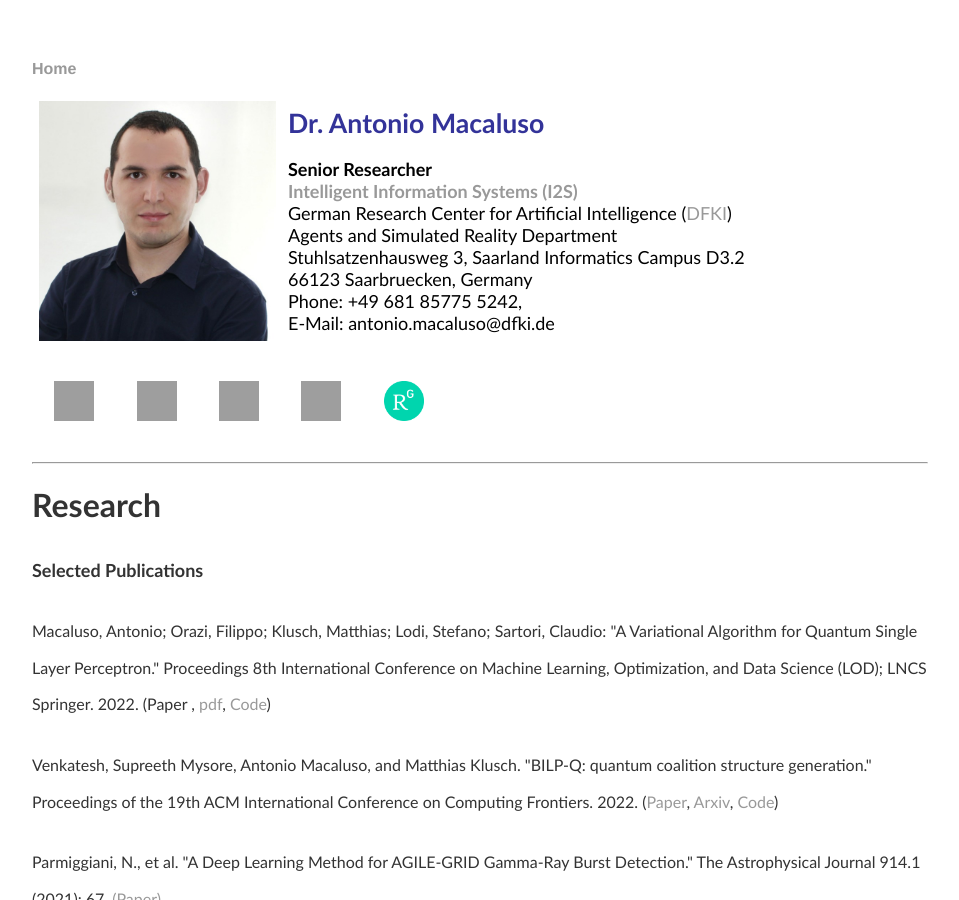
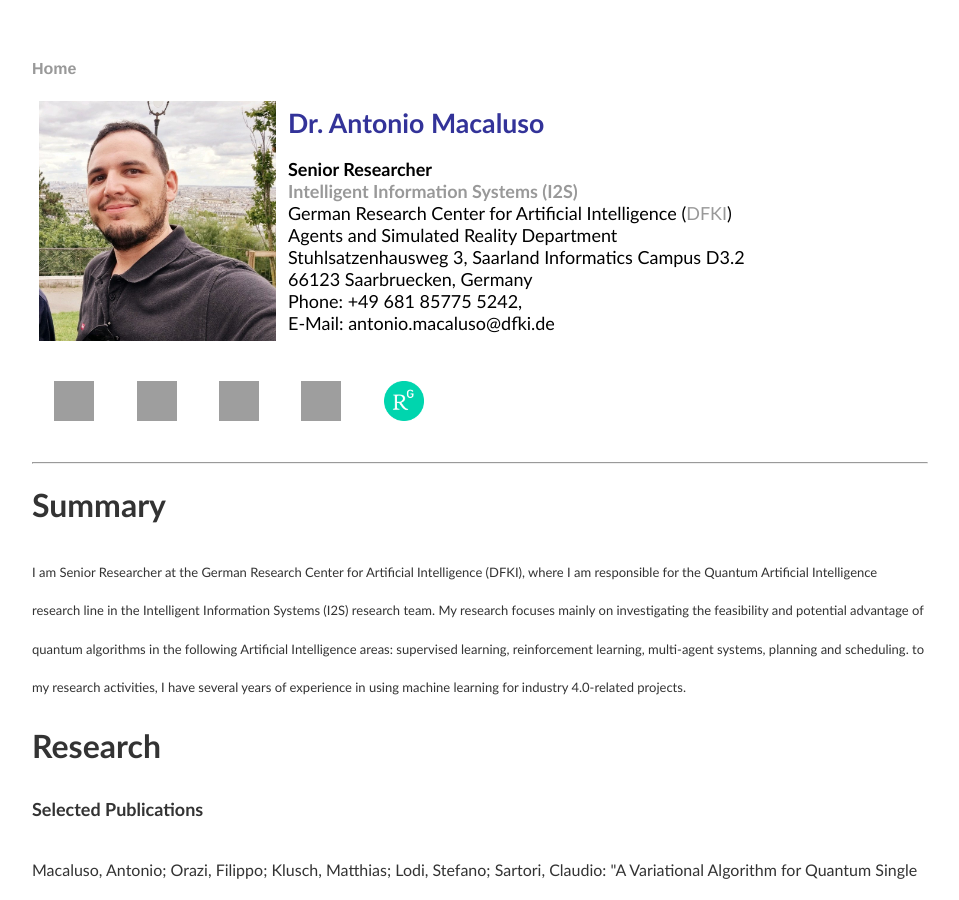
Before and after one commit to amacaluso/amacaluso.github.io, a Jekyll site: the page built from index.html, in a window 1280 px wide and 900 px high, cut to the strip 0-900 px from the top of the window. Shown: the whole strip, without its empty margins (160-1119 px from the left). Built offline with Jekyll 4.4.1, drawn with Linux system fonts in a browser that asks for light colours; grey boxes are pictures that could not be loaded.

Commit message:
add summary and update photo

```diff
--- a/index.html
+++ b/index.html
@@ -83,6 +83,21 @@ antonio.macaluso@dfki.de</font></font><big> </big><font face="Trebuchet MS"><fon
 
 <hr/>
 
+
+<div class="blurb">
+	<p><b><font face="Trebuchet MS"><font size="6">Summary</font></b>
+
+
+	<p><font face="Trebuchet MS"><font size="2">
+	I am Senior Researcher at the German Research Center for Artificial Intelligence (DFKI), where I am responsible for the Quantum Artificial Intelligence research line in the Intelligent Information Systems (I2S) research team.
+	 My research focuses mainly on investigating the feasibility and potential advantage of quantum algorithms in the following Artificial Intelligence areas: supervised learning, reinforcement learning, multi-agent systems, planning and scheduling.
+	to my research activities, I have several years of experience in using machine learning for industry 4.0-related projects.
+  </font></p>
+	</font></p>
+
+
+
+</div><!-- /.blurb -->
 
 
 <div class="blurb">
```
Also changed, not shown: photo-profile.jpg.
